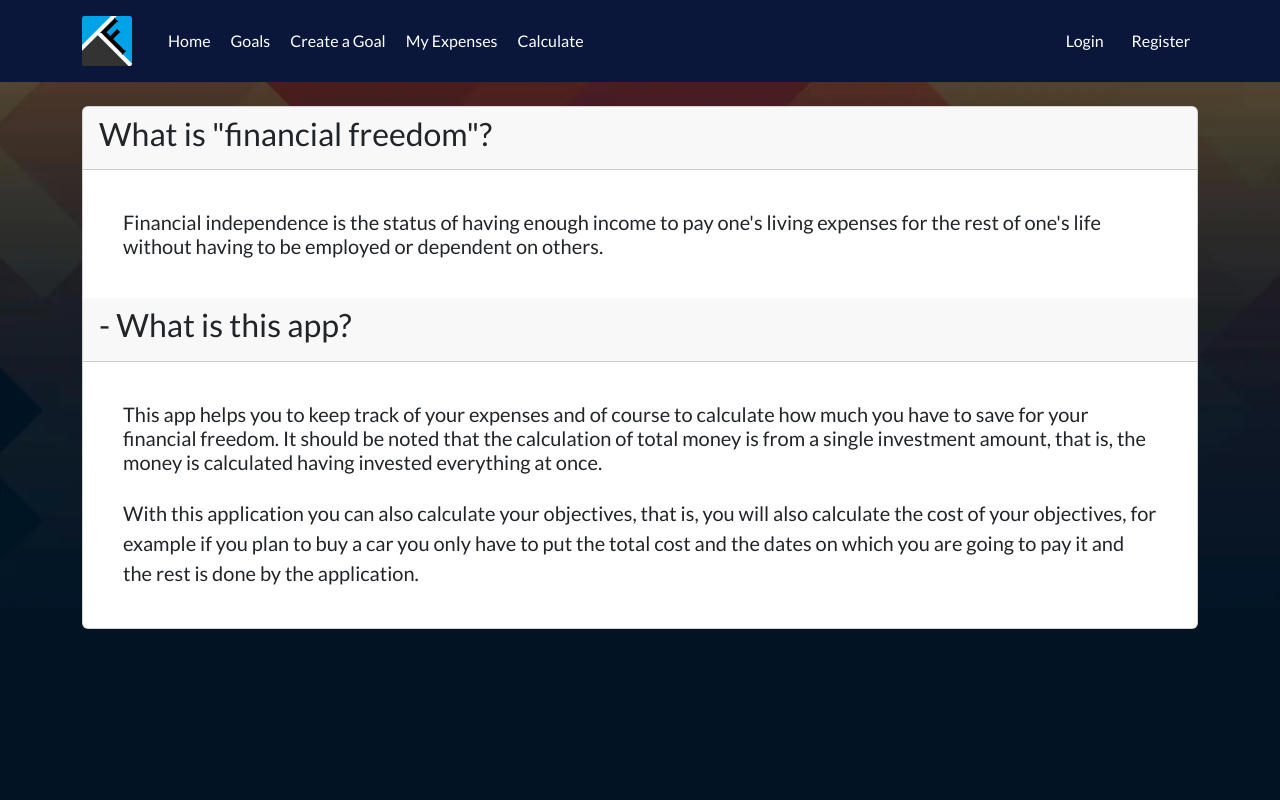
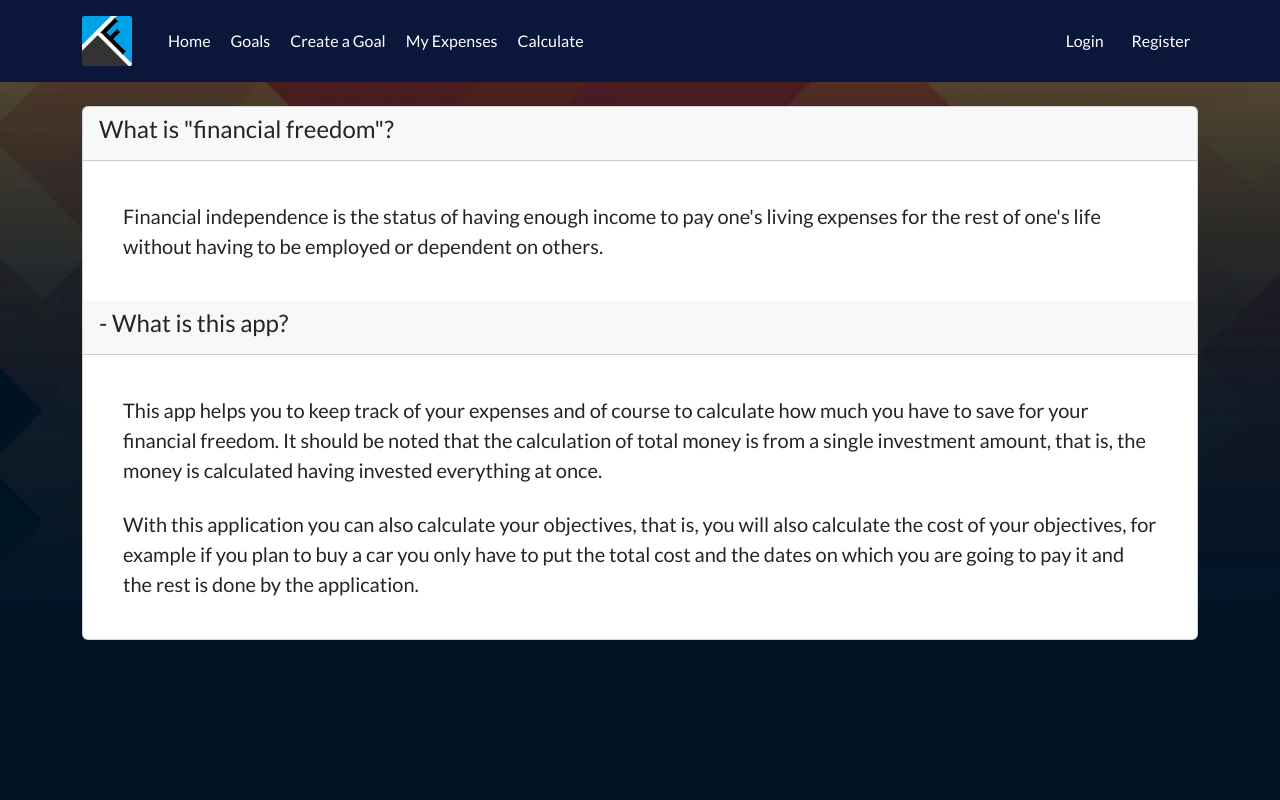
Before and after one commit to ArielGola/financial-app-frontend, a React (Create React App) app: page /home in a window 1280 px wide. Shown: the top 800 px of the page. Built offline with nearby package versions, Linux system fonts and the light colour scheme.

Commit message:
Disable comment of webVitals || HomeInfo style adjustment

```diff
--- a/src/components/HomeInfo/HomeInfo.jsx
+++ b/src/components/HomeInfo/HomeInfo.jsx
@@ -5,19 +5,19 @@ function HomeInfo() {
         <div className="container col-md-12">
         <div className="card">
           <div className="card-header">
-            <h3>What is "financial freedom"?</h3>
+            <h4>What is "financial freedom"?</h4>
           </div>
           <div className="card-body">
-            <p className="h5 m-4">
+            <p className="lead m-4">
             Financial independence is the status of having enough income to pay one's living expenses for the rest of one's life without having to be employed or dependent on others.
             </p>
           </div>
 
           <div className="card-header">
-            <h3>- What is this app?</h3>
+            <h4>- What is this app?</h4>
           </div>
           <div className="card-body">
-            <p className="h5 m-4">
+            <p className="lead m-4">
             This app helps you to keep track of your expenses and of course to calculate how much you have to save for your financial freedom. It should be noted that the calculation of total money is from a single investment amount, that is, the money is calculated having invested everything at once.
             </p>
             <p className="lead m-4">
--- a/src/index.js
+++ b/src/index.js
@@ -3,7 +3,7 @@ import ReactDOM from 'react-dom';
 import './index.css';
 import App from './App';
 import * as ServiceWorkerInit from "./services/ServiceWorkerInit.js";
-// import reportWebVitals from './reportWebVitals';
+import reportWebVitals from './reportWebVitals';
 
 ReactDOM.render(
   <React.StrictMode>
@@ -16,7 +16,7 @@ ReactDOM.render(
 // to log results (for example: reportWebVitals(console.log))
 // or send to an analytics endpoint. Learn more: https://bit.ly/CRA-vitals
 
-//reportWebVitals();
+reportWebVitals();
 
 // If you want your app to work offline and load faster, you can change
 // unregister() to register() below. Note this comes with some pitfalls.
```
